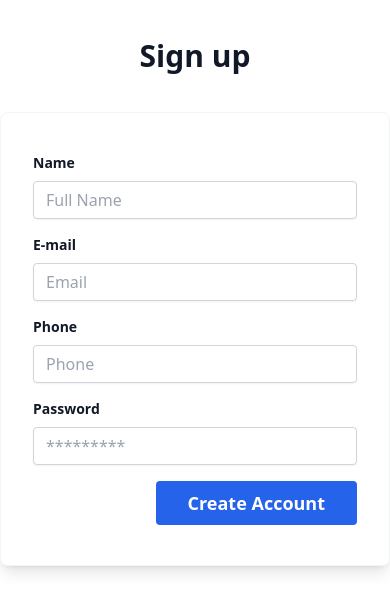
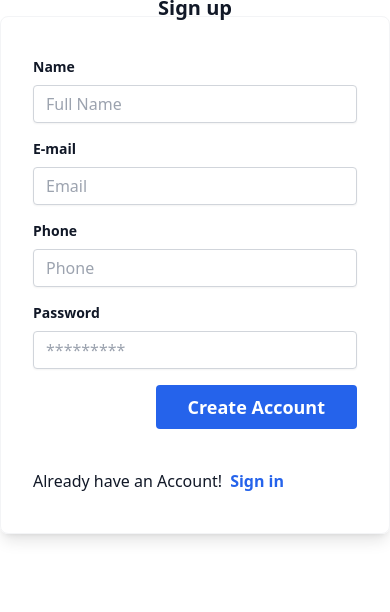
Before and after one commit to Mujahid-h/SQA-Software, a React (Create React App) app in the folder client/: page /signup in a window 390 px wide. Shown: the top 612 px of the page. Built offline with nearby package versions, Linux system fonts and the light colour scheme.

Commit message:
"Added links to switch between login and signup pages"

```diff
--- a/client/src/pages/Login.jsx
+++ b/client/src/pages/Login.jsx
@@ -1,6 +1,6 @@
 import React, { useState } from "react";
 import { login } from "../api/authApi";
-import { useNavigate } from "react-router-dom";
+import { Link, useNavigate } from "react-router-dom";
 import { useDispatch } from "react-redux";
 import { setToken, setUser } from "../redux/slices/userSlice";
 
@@ -95,6 +95,15 @@ const Login = () => {
               {isSubmitting ? "Logging in..." : "Login"}
             </button>
           </div>
+          <div className="flex  items-center mt-10">
+            <p>Dont have an Account?</p>
+            <Link
+              to={"/signup"}
+              className="rounded ml-2 text-md font-bold text-blue-600 hover:text-blue-700 hover:underline"
+            >
+              Create Account
+            </Link>
+          </div>
         </form>
       </div>
     </div>
--- a/client/src/pages/Signup.jsx
+++ b/client/src/pages/Signup.jsx
@@ -1,6 +1,6 @@
 import React, { useState } from "react";
 import { signup } from "../api/authApi";
-import { useNavigate } from "react-router-dom";
+import { Link, useNavigate } from "react-router-dom";
 
 const Signup = () => {
   const [error, setError] = useState("");
@@ -39,8 +39,8 @@ const Signup = () => {
   return (
     <div className="bg-white w-screen font-sans text-gray-900">
       <div className="mx-auto w-full sm:max-w-screen-sm md:max-w-screen-md lg:max-w-screen-lg xl:max-w-screen-xl">
-        <div className="mx-2 py-12 text-center md:mx-auto md:w-2/3 md:py-20">
-          <h1 className="text-3xl font-black leading-4 sm:text-5xl xl:text-6xl">
+        <div className="mx-2  text-center md:mx-auto md:w-2/3 md:py-20">
+          <h1 className="text-xl font-black leading-4 sm:text-5xl xl:text-6xl">
             Sign up
           </h1>
         </div>
@@ -122,6 +122,15 @@ const Signup = () => {
               {isSubmitting ? "Signing up..." : "Create Account"}
             </button>
           </div>
+          <div className="flex  items-center mt-10">
+            <p>Already have an Account!</p>
+            <Link
+              to={"/login"}
+              className="rounded ml-2 text-md font-bold text-blue-600 hover:text-blue-700 hover:underline"
+            >
+              Sign in
+            </Link>
+          </div>
         </form>
       </div>
     </div>
```
